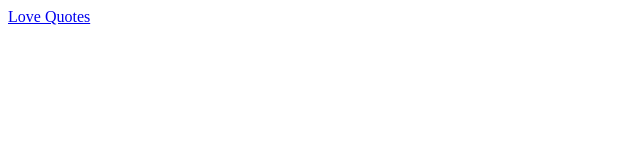
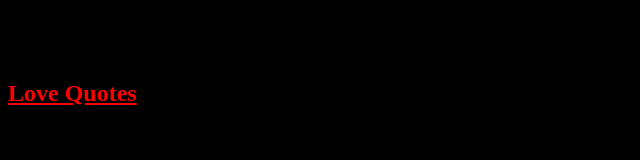
Before and after one commit to PsychicGamer/PsychicGamer.github.io, a plain HTML site: page index.html in a window 1280 px wide. Shown: the whole page, without its empty margins (0-640 px from the left). Drawn offline with Linux system fonts and the light colour scheme.

Commit message:
styled index.html

```diff
--- a/index.html
+++ b/index.html
@@ -5,7 +5,9 @@
     <meta name="viewport" content="width=device-width, initial-scale=1.0">
     <title>Choose your Project!</title>
 </head>
-<body>
-    <a href="./LoveQuoteSite/index.html">Love Quotes</a>
+<body style="background-color: black;">
+    <h1>Happy half-year-anniversary</h1>
+
+    <h2><a href="./LoveQuoteSite/index.html" style="color: red;">Love Quotes</a></h2>
 </body>
 </html>
```
Also changed, not shown: LoveQuoteSite/index.html (+1 -1 lines).
